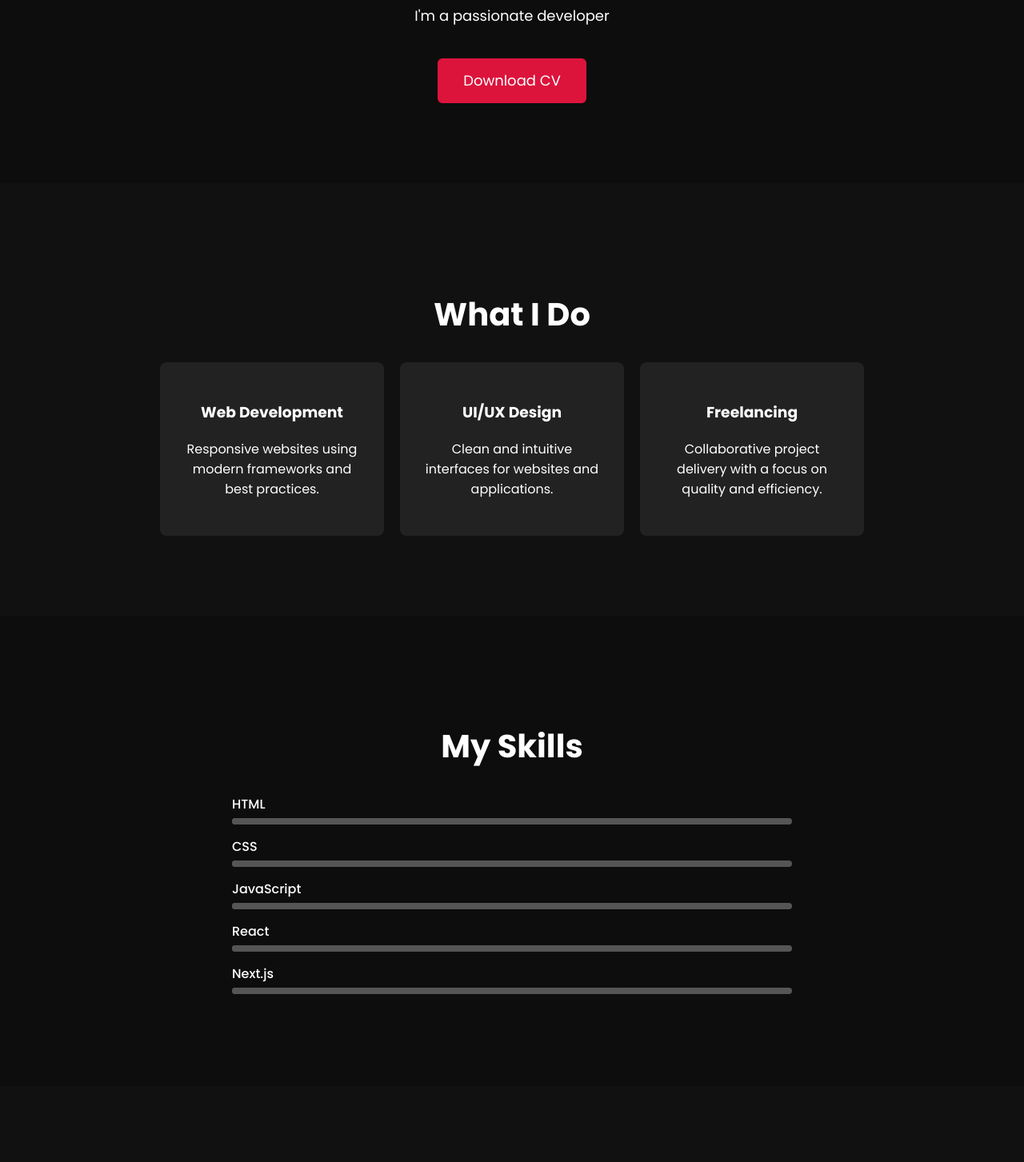
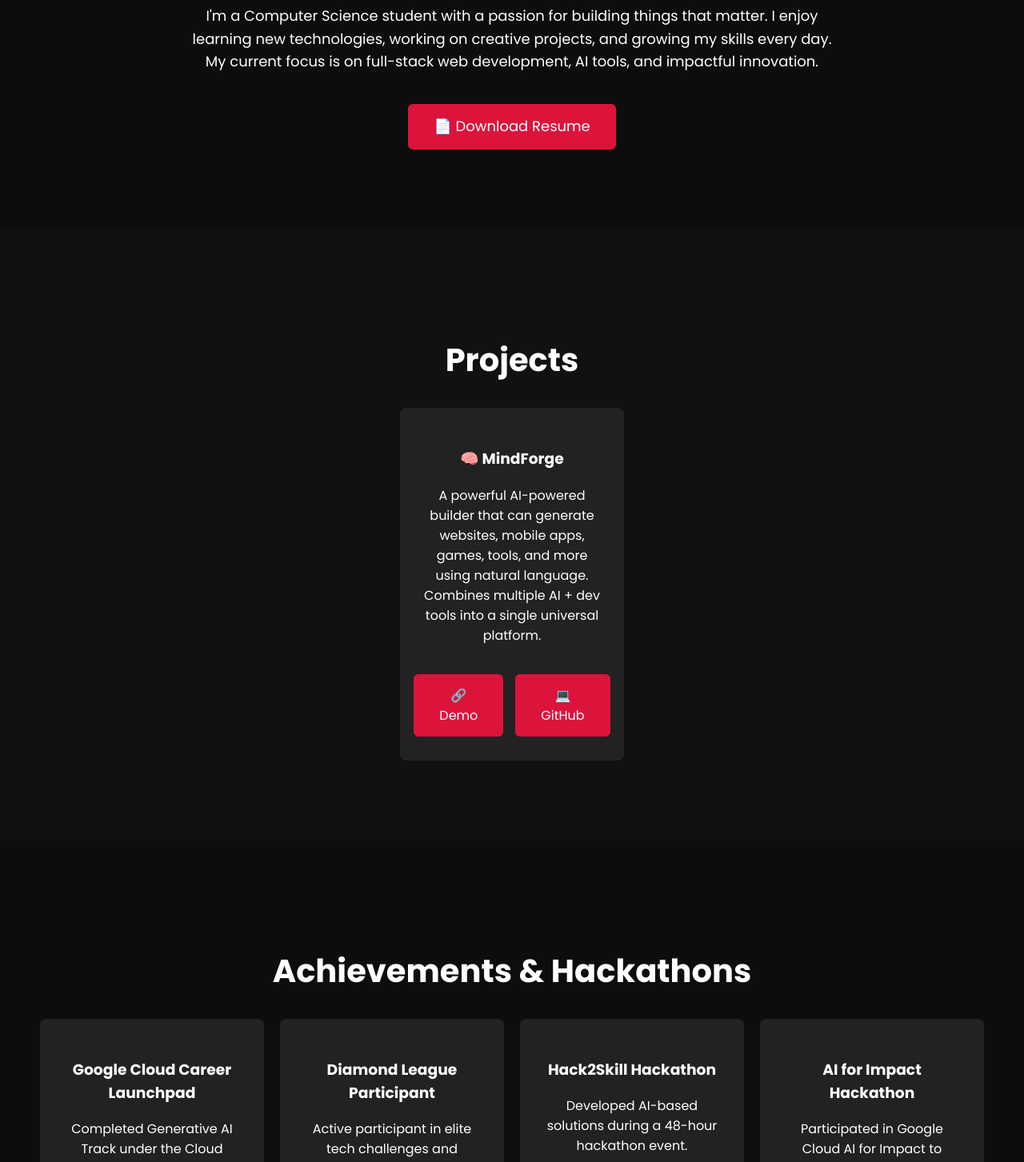
Before and after one commit to Neel-2606/neel-portfolio, a Next.js app: page / in a window 1280 px wide. Shown: the part 1100-2553 px from the top of the page at 80% size. Built offline with nearby package versions, Linux system fonts and the light colour scheme.

Commit message:
Updated hero section + navbar

```diff
--- a/components/Sections.tsx
+++ b/components/Sections.tsx
@@ -1,4 +1,5 @@
 import styles from "@/styles/Sections.module.css";
+import { FaGithub, FaLinkedin } from "react-icons/fa";
 
 export default function Sections() {
   return (
@@ -8,28 +9,53 @@ export default function Sections() {
         <h2 className={styles.title}>About Me</h2>
         <div className={styles.aboutContent}>
           <p>
-            <p>I&apos;m a passionate developer</p>
-
+            I'm a Computer Science student with a passion for building things
+            that matter. I enjoy learning new technologies, working on creative
+            projects, and growing my skills every day. My current focus is on
+            full-stack web development, AI tools, and impactful innovation.
           </p>
-          <a href="#" className={styles.btn}>Download CV</a>
+          <a href="#" className={styles.btn}>📄 Download Resume</a>
         </div>
       </section>
 
-      {/* SERVICES */}
-      <section className={`${styles.section} ${styles.dark}`} id="services">
-        <h2 className={styles.title}>What I Do</h2>
+      {/* PROJECTS */}
+      <section className={`${styles.section} ${styles.dark}`} id="projects">
+        <h2 className={styles.title}>Projects</h2>
         <div className={styles.cards}>
           <div className={styles.card}>
-            <h3>Web Development</h3>
-            <p>Responsive websites using modern frameworks and best practices.</p>
+            <h3>🧠 MindForge</h3>
+            <p>
+              A powerful AI-powered builder that can generate websites, mobile
+              apps, games, tools, and more using natural language. Combines
+              multiple AI + dev tools into a single universal platform.
+            </p>
+            <div className={styles.cardButtons}>
+              <a href="#" className={styles.btn}>🔗 Demo</a>
+              <a href="#" className={styles.btn}>💻 GitHub</a>
+            </div>
+          </div>
+        </div>
+      </section>
+
+      {/* ACHIEVEMENTS */}
+      <section className={styles.section} id="achievements">
+        <h2 className={styles.title}>Achievements & Hackathons</h2>
+        <div className={styles.cards}>
+          <div className={styles.card}>
+            <h3>Google Cloud Career Launchpad</h3>
+            <p>Completed Generative AI Track under the Cloud Career Launchpad Program.</p>
           </div>
           <div className={styles.card}>
-            <h3>UI/UX Design</h3>
-            <p>Clean and intuitive interfaces for websites and applications.</p>
+            <h3>Diamond League Participant</h3>
+            <p>Active participant in elite tech challenges and hackathons.</p>
           </div>
           <div className={styles.card}>
-            <h3>Freelancing</h3>
-            <p>Collaborative project delivery with a focus on quality and efficiency.</p>
+            <h3>Hack2Skill Hackathon</h3>
+            <p>Developed AI-based solutions during a 48-hour hackathon event.</p>
+          </div>
+          <div className={styles.card}>
+            <h3>AI for Impact Hackathon</h3>
+            <p>Participated in Google Cloud AI for Impact to solve real-world problems using AI.</p>
           </div>
         </div>
       </section>
@@ -38,26 +64,11 @@ export default function Sections() {
       <section className={styles.section} id="skills">
         <h2 className={styles.title}>My Skills</h2>
         <div className={styles.skills}>
-          <div className={styles.skillBar}>
-            <span>HTML</span>
-            <div><div className={styles.bar} style={{ width: "90%" }} /></div>
-          </div>
-          <div className={styles.skillBar}>
-            <span>CSS</span>
-            <div><div className={styles.bar} style={{ width: "85%" }} /></div>
-          </div>
-          <div className={styles.skillBar}>
-            <span>JavaScript</span>
-            <div><div className={styles.bar} style={{ width: "80%" }} /></div>
-          </div>
-          <div className={styles.skillBar}>
-            <span>React</span>
-            <div><div className={styles.bar} style={{ width: "75%" }} /></div>
-          </div>
-          <div className={styles.skillBar}>
-            <span>Next.js</span>
-            <div><div className={styles.bar} style={{ width: "70%" }} /></div>
-          </div>
+          <div className={styles.skillBar}><span>C</span><div><div className={styles.bar} style={{ width: "85%" }} /></div></div>
+          <div className={styles.skillBar}><span>C++</span><div><div className={styles.bar} style={{ width: "80%" }} /></div></div>
+          <div className={styles.skillBar}><span>Java</span><div><div className={styles.bar} style={{ width: "75%" }} /></div></div>
+          <div className={styles.skillBar}><span>AI Tools</span><div><div className={styles.bar} style={{ width: "70%" }} /></div></div>
+          <div className={styles.skillBar}><span>Web Development (HTML, CSS, JS)</span><div><div className={styles.bar} style={{ width: "78%" }} /></div></div>
         </div>
       </section>
 
@@ -70,6 +81,10 @@ export default function Sections() {
           <textarea placeholder="Your Message" rows={5} required />
           <button type="submit" className={styles.btn}>Send Message</button>
         </form>
+        <div className={styles.socialIcons}>
+          <FaGithub className={styles.icon} />
+          <FaLinkedin className={styles.icon} />
+        </div>
       </section>
 
       {/* FOOTER */}
--- a/styles/Sections.module.css
+++ b/styles/Sections.module.css
@@ -55,6 +55,13 @@
   color: white;
 }
 
+.cardButtons {
+  display: flex;
+  justify-content: center;
+  gap: 15px;
+  margin-top: 15px;
+}
+
 .skills {
   max-width: 700px;
   margin: auto;
@@ -103,6 +110,23 @@
   cursor: pointer;
 }
 
+.socialIcons {
+  display: flex;
+  justify-content: center;
+  gap: 20px;
+  margin-top: 20px;
+}
+
+.icon {
+  font-size: 24px;
+  color: white;
+  transition: 0.3s;
+  cursor: pointer;
+}
+.icon:hover {
+  color: crimson;
+}
+
 .footer {
   background: #000;
   padding: 20px;
```
